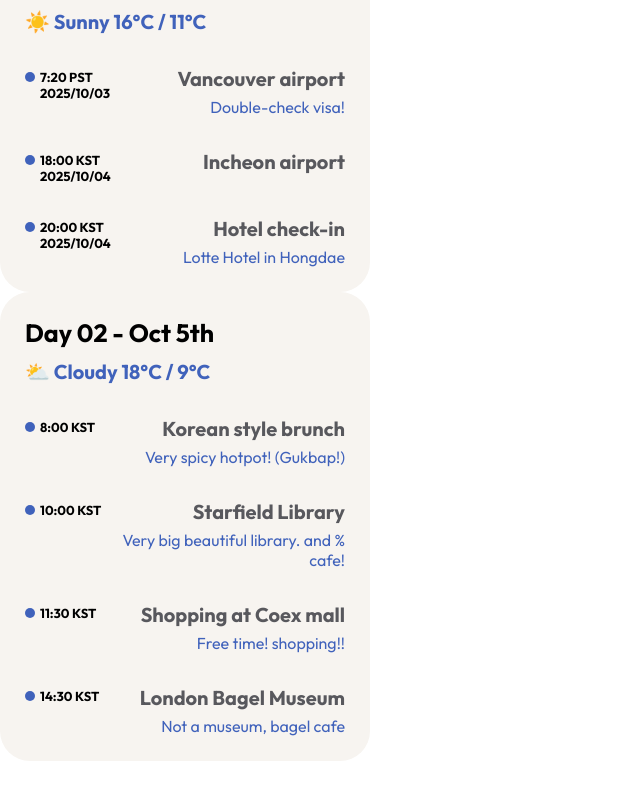
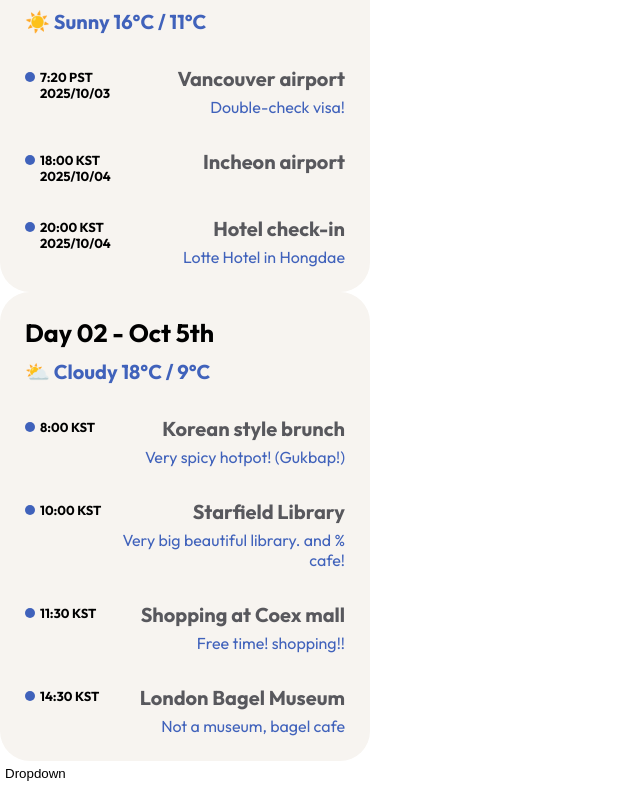
Before and after one commit to wendeshiro/COMP-3170-Plan-it, a React (Vite) app: page / in a window 1280 px wide. Shown: the part 2137-2923 px from the top of the page, without its empty margins (0-640 px from the left). Before the commit the page ends 2898 px from the top, so only its background shows below. Built offline with nearby package versions, Linux system fonts and the light colour scheme.

Commit message:
Add; Dropdown file setup + React bootstrap package installation.

```diff
--- a/package.json
+++ b/package.json
@@ -10,7 +10,9 @@
     "preview": "vite preview"
   },
   "dependencies": {
+    "bootstrap": "^5.3.8",
     "react": "^19.1.1",
+    "react-bootstrap": "^2.10.10",
     "react-dom": "^19.1.1",
     "styled-components": "^6.1.19"
   },
--- a/src/App.jsx
+++ b/src/App.jsx
@@ -10,6 +10,7 @@
 import DayPlanCardEvent from "./components/DayPlanCardEvent";
 import DetailsItem from "./components/DetailsItem";
 import Navbar from "./components/Navbar";
+import Dropdown from "./components/Dropdown";
 
 function App() {
   return (
@@ -98,6 +99,7 @@
           note="Not a museum, bagel cafe"
         />
       </DayPlanCard>
+      <Dropdown />
     </div>
   );
 }
--- /dev/null
+++ b/src/components/Dropdown.jsx
@@ -0,0 +1,18 @@
+import Dropdown from "react-bootstrap/Dropdown";
+import styles from "./Dropdown.module.css";
+
+export default function BasicExample() {
+  return (
+    <Dropdown>
+      <Dropdown.Toggle variant="success" id="dropdown-basic">
+        Dropdown
+      </Dropdown.Toggle>
+
+      <Dropdown.Menu>
+        <Dropdown.Item href="#/action-1">Option 1</Dropdown.Item>
+        <Dropdown.Item href="#/action-2">Option 2</Dropdown.Item>
+        <Dropdown.Item href="#/action-3">Option 3</Dropdown.Item>
+      </Dropdown.Menu>
+    </Dropdown>
+  );
+}
```
Also changed, not shown: src/components/Dropdown.module.css (added), 1 other file (tests, documents, lock files or other folders).
